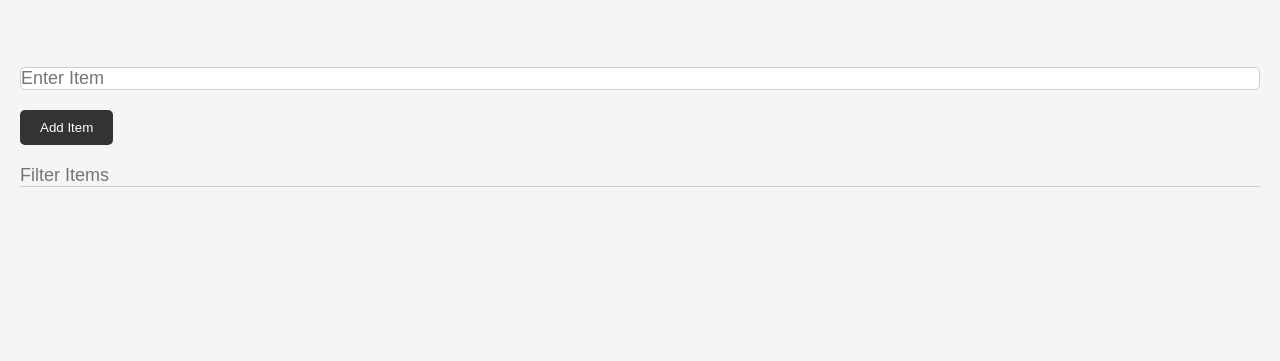
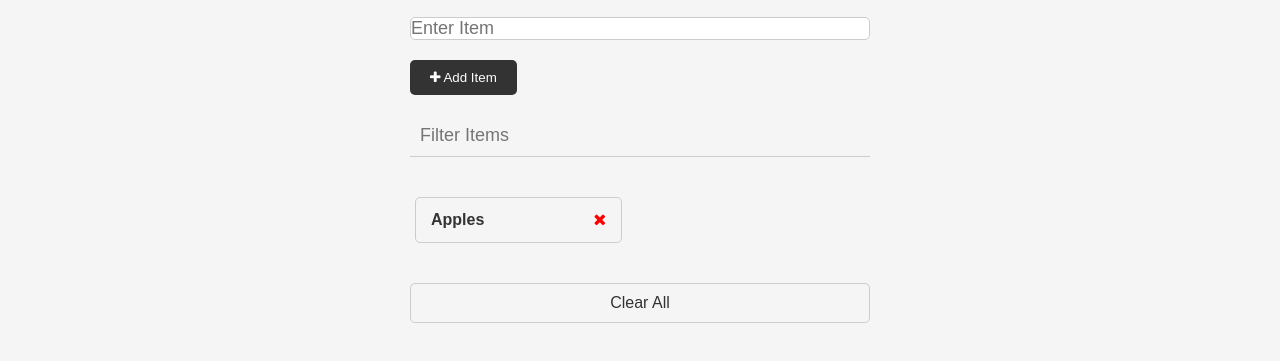
Before and after one commit to lynhvu/shopping-list, a plain HTML site: page index.html in a window 1280 px wide. Shown: the part 101-462 px from the top of the page. Drawn offline with Linux system fonts and the light colour scheme.

Commit message:
editted styles, added clear btn

```diff
--- a/index.html
+++ b/index.html
@@ -4,7 +4,7 @@
     <meta charset="UTF-8">
     <meta name="viewport" content="width=device-width, initial-scale=1.0">
     <link rel="stylesheet" href="stylesheet.css"/>
-
+    <link rel="stylesheet" href="https://cdnjs.cloudflare.com/ajax/libs/font-awesome/4.7.0/css/font-awesome.min.css">
     <title>Shopping list</title>
 </head>
 <body>
@@ -14,9 +14,8 @@
             <img src="https://www.pngkit.com/png/detail/253-2534454_my-shopping-cart-comments-shopping-cart-icon-in.png" id="logo"/>
             <h1>Shopping List</h1>
         </header>
-    </div>
-    <div class="add">
-        <form id="add-item">
+
+        <form id="item-form">
             <div class="form-control">
                 <input
                 type="text"
@@ -24,18 +23,18 @@
                 id="item-input"
                 name="search"
                 placeholder="Enter Item"
-
                 />
             </div>
             <div class="form-control">
                 <button type="submit" class="btn">
+                    <i class="fa fa-plus" aria-hidden="true"></i>
                     Add Item
                 </button>
 
             </div>
 
         </form>
-    </div>
+
         <div class="filter">
             <input
             type="text"
@@ -44,9 +43,18 @@
             placeholder="Filter Items"/>
 
         </div>
-    <div class="items" id="item-display">
+        <ul id="item-list" class="items">
+            <li>
+                Apples
+                <button class="remove-item btn-link text-red">
+                    <i class="fa fa-times" aria-hidden="true"></i>
+                </button>
+            </li>
+        </ul>
+
+        <button id="clear" class="btn-clear">Clear All</button>
+    </div>
 
 
-    </div>
 </body>
 </html>
--- a/stylesheet.css
+++ b/stylesheet.css
@@ -54,8 +54,10 @@ header h1 {
 
 .form-input-filter {
     margin-top: 20px;
+    margin-bottom: 20px;
     width: 100%;
     font-size: 18px;
+    padding: 10px;
     border: none;
     border-bottom: 1px solid #ccc;
     outline: none;
@@ -76,3 +78,51 @@ header h1 {
 .btn:hover {
     background-color: #444;
 }
+
+.btn-link {
+    font-size: 16px;
+    background-color: transparent;
+    color: #333;
+    border: none;
+    padding: 0;
+    cursor: pointer;
+}
+
+.btn-clear {
+    margin-top: 20px;
+    width: 100%;
+    font-size: 16px;
+    background-color: transparent;
+    color: #333;
+    border: 1px solid #ccc;
+    border-radius: 5px;
+    padding: 10px 20px;
+    cursor: pointer;
+}
+
+.btn-clear:hover {
+    background-color: #f1f1f1;
+}
+
+.text-red {
+    color: red;
+}
+
+/* Items */
+
+.items {
+    margin-top: 20px;
+    display: flex;
+    flex-wrap: wrap;
+}
+
+.items li {
+    display: flex;
+    justify-content: space-between;
+    width: 45%;
+    border: 1px solid #ccc;
+    border-radius: 5px;
+    padding: 10px 15px;
+    margin: 0 5px 20px;
+    font-weight: 700;
+}
```
Lines whose indentation alone changed are shown as unchanged.
